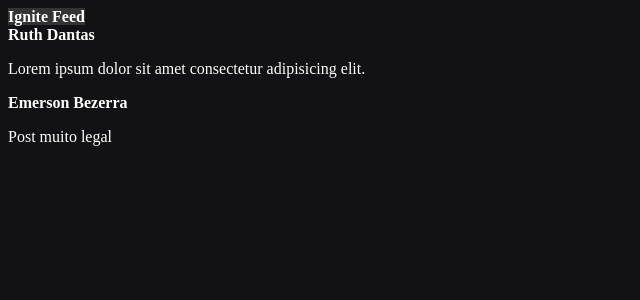
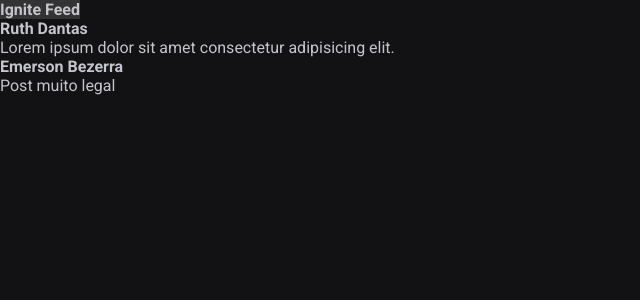
Before and after one commit to ruthdevgpwr/reactjs-rocketseat, a React (Vite) app in the folder aulas/01-fundamentos-reactjs/: page / in a window 1280 px wide. Shown: the top 300 px of the page, without its empty margins (0-640 px from the left). Built offline with nearby package versions, Linux system fonts and the light colour scheme.

Commit message:
aplicando estilo global

```diff
--- a/aulas/01-fundamentos-reactjs/index.html
+++ b/aulas/01-fundamentos-reactjs/index.html
@@ -1,13 +1,23 @@
 <!DOCTYPE html>
 <html lang="en">
+
 <head>
   <meta charset="UTF-8" />
+
+  <link rel="preconnect" href="https://fonts.googleapis.com" />
+  <link rel="preconnect" href="https://fonts.gstatic.com" crossorigin />
+
   <link rel="icon" type="image/svg+xml" href="/vite.svg" />
   <meta name="viewport" content="width=device-width, initial-scale=1.0" />
+
+  <link href="https://fonts.googleapis.com/css2?family=Roboto:wght@400;700&display=swap" rel="stylesheet" />
+
   <title>Vite + React</title>
 </head>
+
 <body>
   <div id="root"></div>
   <script type="module" src="/src/main.jsx"></script>
 </body>
+
 </html>
--- a/aulas/01-fundamentos-reactjs/src/App.jsx
+++ b/aulas/01-fundamentos-reactjs/src/App.jsx
@@ -1,6 +1,6 @@
 import Header from './components/Header';
 import { Post } from './Post';
-import './styles.css';
+import './global.css';
 
 export function App() {
 
--- /dev/null
+++ b/aulas/01-fundamentos-reactjs/src/global.css
@@ -0,0 +1,30 @@
+:root {
+  --white: #fff;
+  --gray-100: #e1e1e6;
+  --gray-300: #c4c4cc;
+  --gray-400: #8d8d99;
+  --gray-600: #323238;
+  --gray-700: #29292e;
+  --gray-800: #202024;
+  --gray-900: #121214;
+
+  --green-500: #00875f;
+}
+
+* {
+  margin: 0;
+  padding: 0;
+  box-sizing: border-box;
+}
+
+body {
+  background: var(--gray-900);
+  color: var(--gray-300);
+  -webkit-font-smoothing: antialiased;
+}
+
+body, input, textarea, button {
+  font-family: 'Roboto', sans-serif;
+  font-weight: 400;
+  font-size: 1rem;
+}
--- a/aulas/01-fundamentos-reactjs/src/styles.css
+++ /dev/null
@@ -1,4 +0,0 @@
-body {
-  background: #121214;
-  color: #fff;
-}
```
Lines whose indentation alone changed are shown as unchanged.
